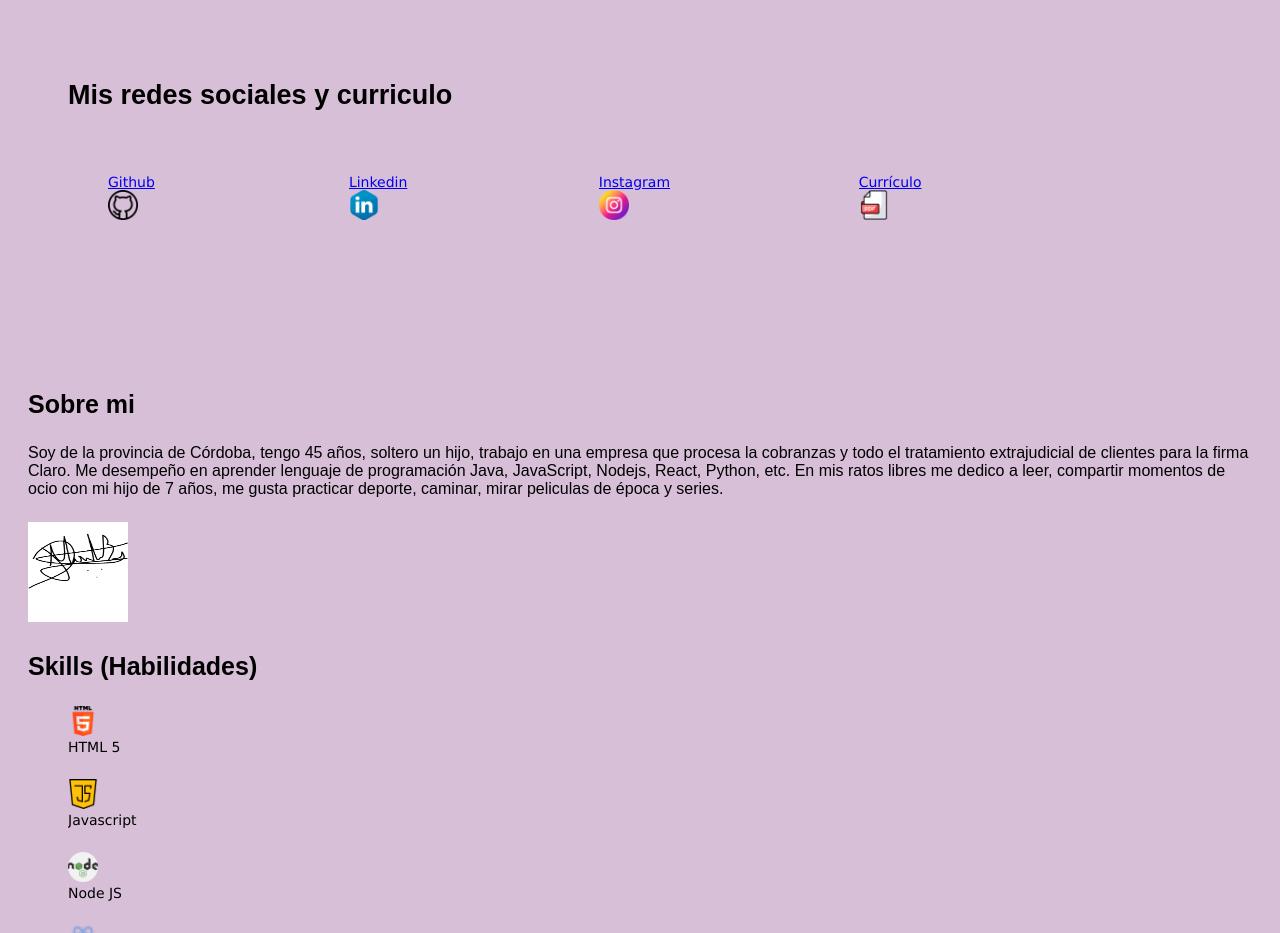
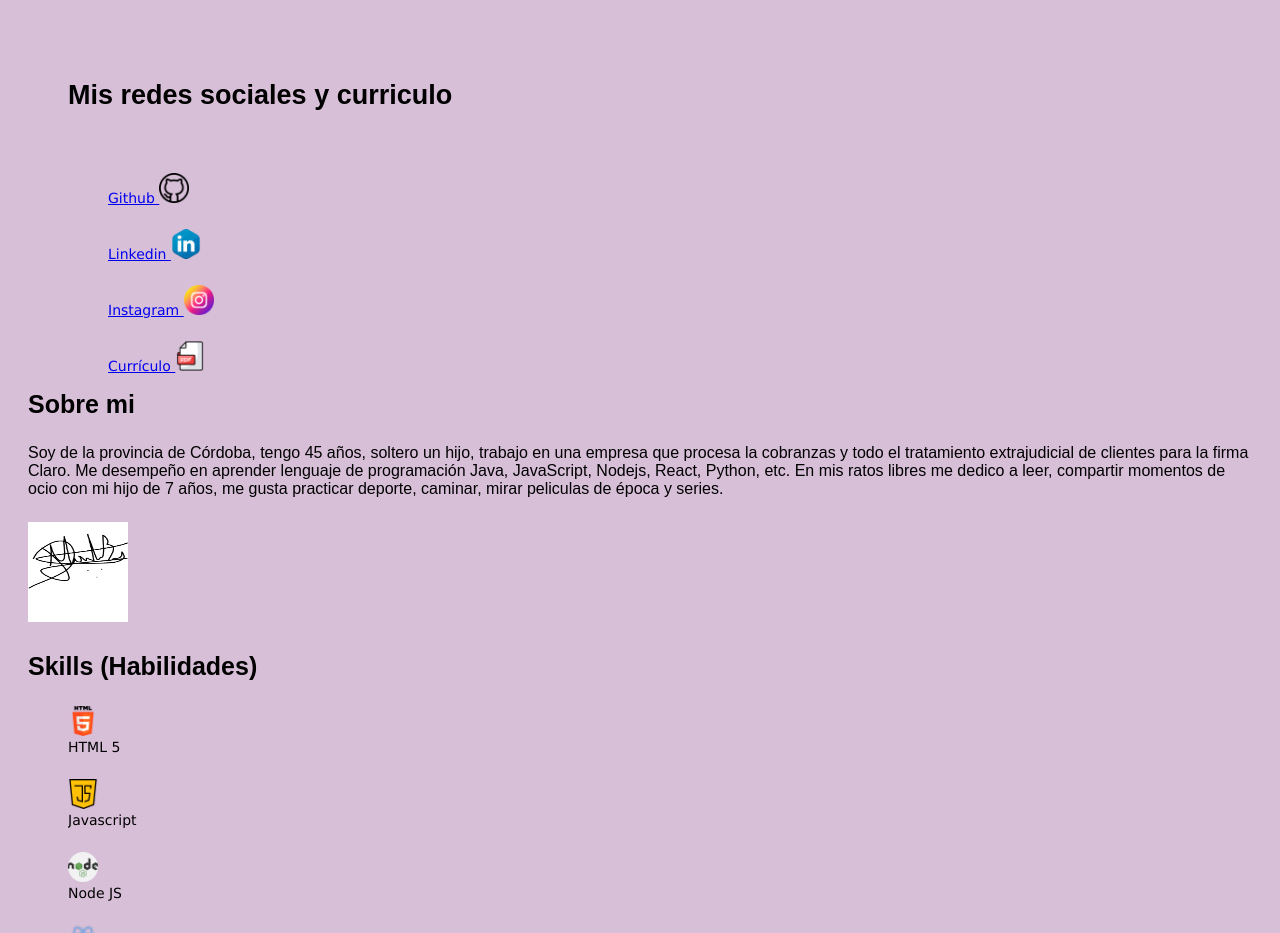
Before and after one commit to TinchoBus/Proyecto-portafolio, a plain HTML site: page index.html in a window 1280 px wide. Shown: the part 800-1733 px from the top of the page. Drawn offline with Linux system fonts and the light colour scheme.

Commit message:
cambios en redes sociales

```diff
--- a/style.css
+++ b/style.css
@@ -65,8 +65,8 @@ body {
   }
   .contenedor{ /*REDES SOCIALES Y CUURRICULO*/
     font-size: 20px;
-    display: flex;
-    justify-content: space-around;
+    /*display: flex;*/
+    /*justify-content: space-around;*/
     align-items: center;
     margin-right: 100px;
     text-align: justify;
```
